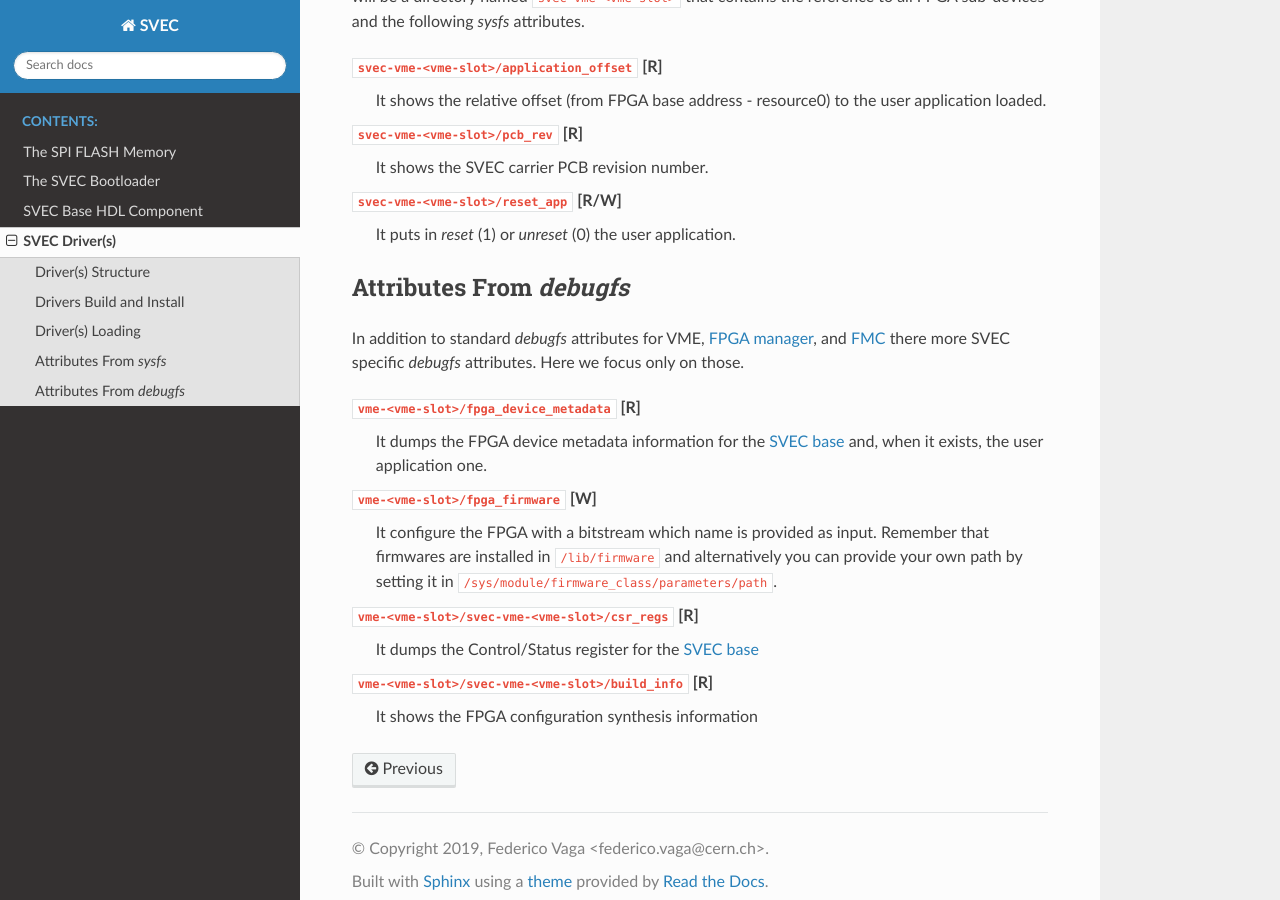
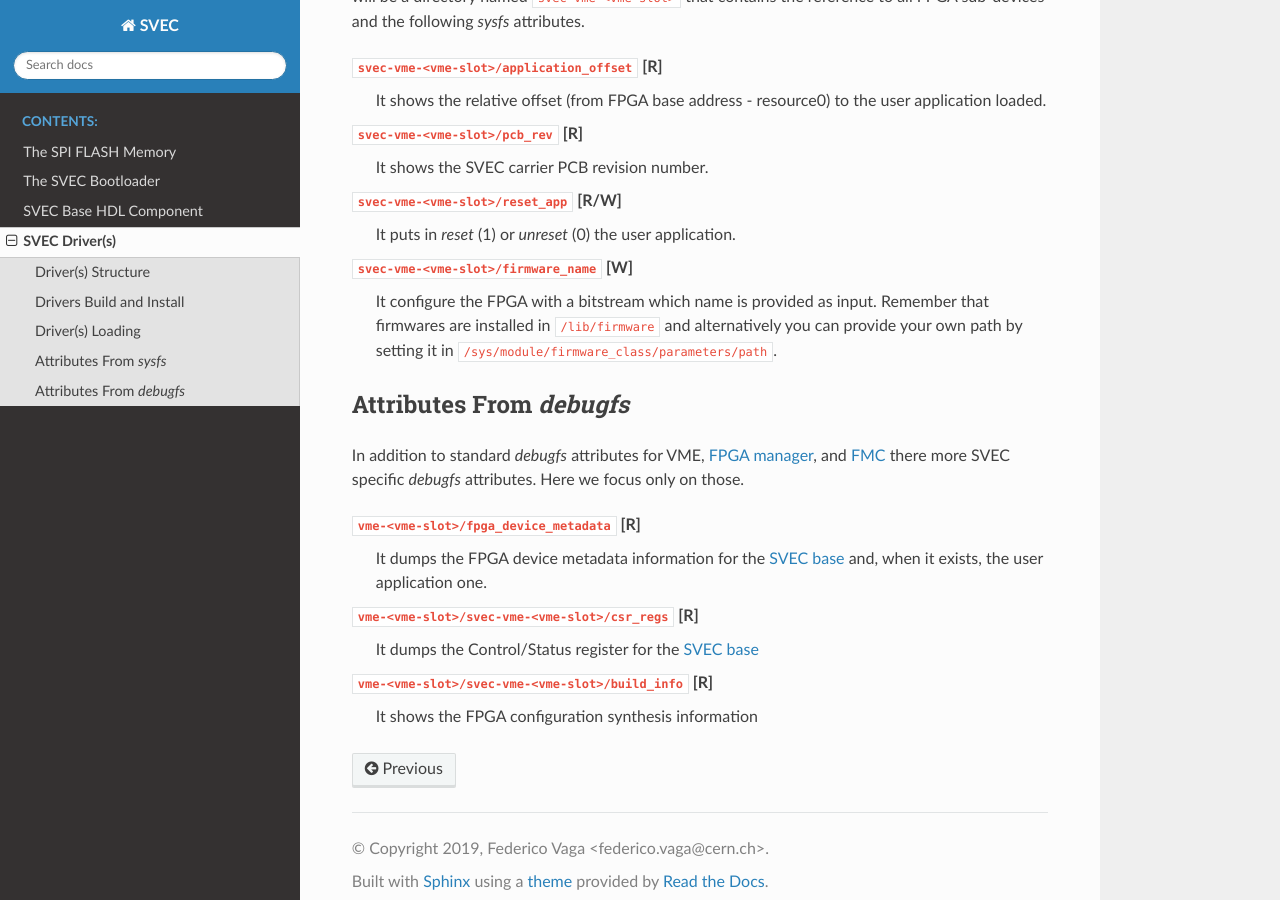
Before and after one commit to vascoguita/svec, a Sphinx documentation site: the page built from doc/sw-driver.rst, in a window 1280 px wide and 900 px high, scrolled down 2431 px. Built offline with Sphinx 7.4.7 and the Read the Docs theme 2.0.0, drawn with Linux system fonts in a browser that asks for light colours; some of the changed lines change nothing that is shown.

Commit message:
doc: update driver description for firmware_name
Signed-off-by: Federico Vaga <federico.vaga@cern.ch>

```diff
--- a/doc/sw-driver.rst
+++ b/doc/sw-driver.rst
@@ -154,6 +154,13 @@ sub-devices and the following *sysfs* attributes.
 ``svec-vme-<vme-slot>/reset_app`` [R/W]
   It puts in *reset* (1) or *unreset* (0) the user application.
 
+``svec-vme-<vme-slot>/firmware_name`` [W]
+  It configure the FPGA with a bitstream which name is provided as input.
+  Remember that firmwares are installed in ``/lib/firmware`` and alternatively
+  you can provide your own path by setting it in
+  ``/sys/module/firmware_class/parameters/path``.
+
+
 .. _`FPGA manager`: https://www.kernel.org/doc/html/latest/driver-api/fpga/index.html
 
 Attributes From *debugfs*
@@ -168,12 +175,6 @@ focus only on those.
   :ref:`SVEC base<svec_hdl_svec_base>` and, when it exists, the user
   application one.
 
-``vme-<vme-slot>/fpga_firmware`` [W]
-  It configure the FPGA with a bitstream which name is provided as input.
-  Remember that firmwares are installed in ``/lib/firmware`` and alternatively
-  you can provide your own path by setting it in
-  ``/sys/module/firmware_class/parameters/path``.
-
 ``vme-<vme-slot>/svec-vme-<vme-slot>/csr_regs`` [R]
   It dumps the Control/Status register for
   the :ref:`SVEC base<svec_hdl_svec_base>`
```
